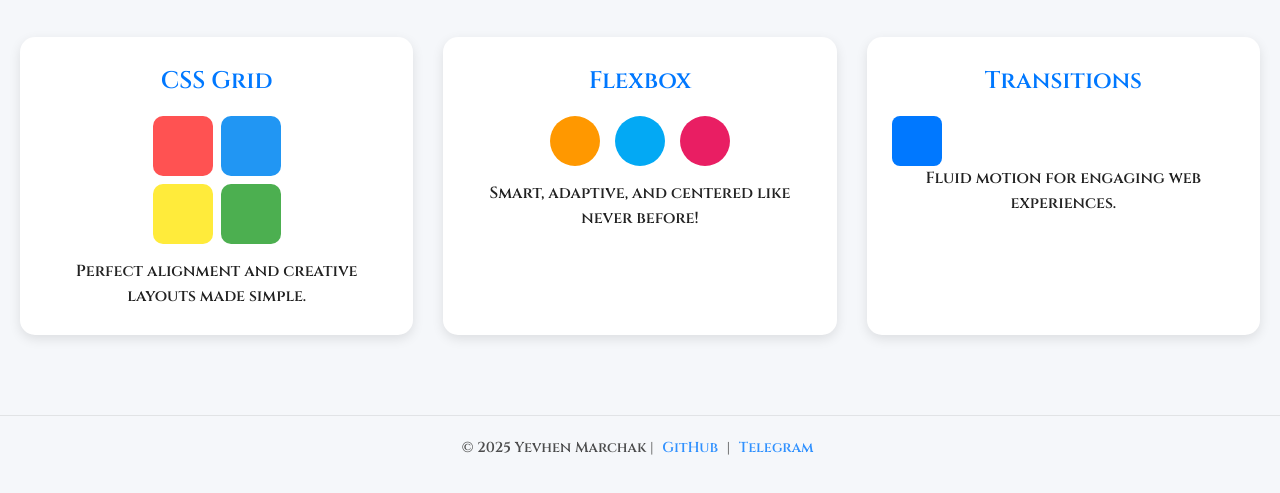
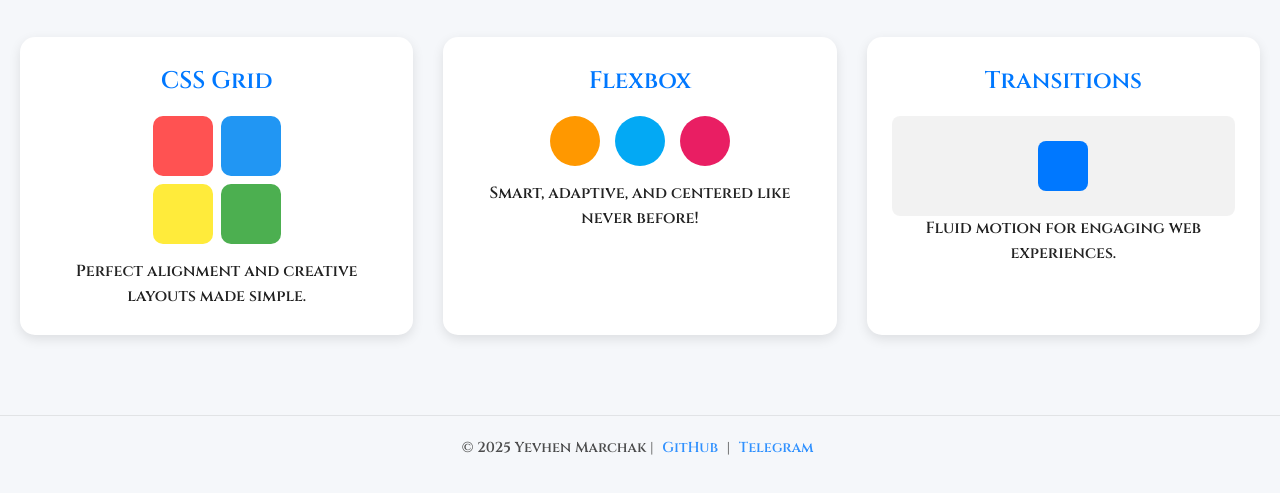
Before and after one commit to YevhenMarchak/My_Portfolio, a plain HTML site: page index.html in a window 1280 px wide. Shown: the part 215-708 px from the top of the page. Drawn offline with Linux system fonts and the light colour scheme.

Commit message:
Add files via upload

```diff
--- a/css/main.css
+++ b/css/main.css
@@ -284,6 +284,16 @@ footer a:hover {
   transform: translateY(-10px) scale(1.2);
 }
 
+.transition-example {
+  width: 100%;
+  height: 100px;
+  background: rgba(0, 0, 0, 0.05);
+  display: flex;
+  justify-content: center;
+  align-items: center;
+  border-radius: 8px;
+}
+
 .mover {
   width: 50px;
   height: 50px;
@@ -292,9 +302,9 @@ footer a:hover {
   transition: transform 0.5s ease;
 }
 
-/*Po dodaniu elementowi klasy .visible w JS powstanie efekt
-/*
-.fade-in,
+/*Po dodaniu elementowi klasy .visible w JS powstanie efekt*/
+
+/*.fade-in,
 .slide-up {
   opacity: 0;
   transform: translateY(25px);
```
